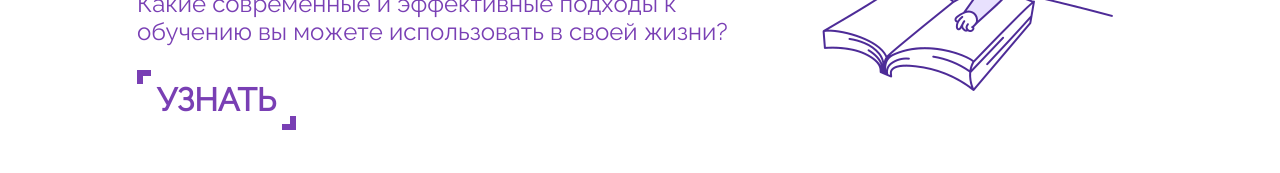
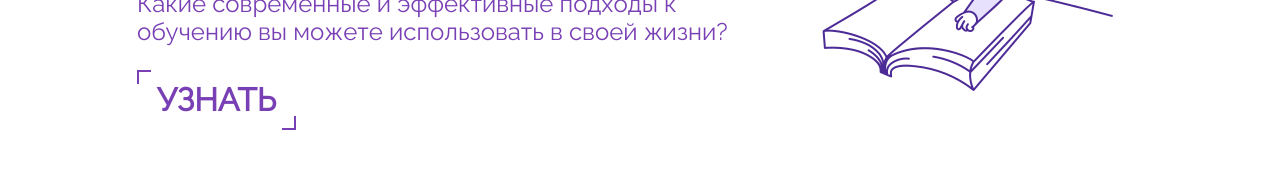
Before and after one commit to auroraptor/repeat, a React (Create React App) app: page / in a window 1280 px wide. Shown: the part 779-952 px from the top of the page. Built offline with nearby package versions, Linux system fonts and the light colour scheme.

Commit message:
fix: update button border

```diff
--- a/src/components/Dashboard/Dashboard.module.scss
+++ b/src/components/Dashboard/Dashboard.module.scss
@@ -62,8 +62,8 @@
 .link::before {
   top: 0;
   left: 0;
-  border-top: 6px solid;
-  border-left: 6px solid;
+  border-top: 2px solid;
+  border-left: 2px solid;
   margin: 0;
   padding: 0;
   box-sizing: border-box;
@@ -72,8 +72,8 @@
 .link::after {
   bottom: 0;
   right: 0;
-  border-right: 6px solid;
-  border-bottom: 6px solid;
+  border-right: 2px solid;
+  border-bottom: 2px solid;
   margin: 0;
   padding: 0;
   box-sizing: border-box;
```
